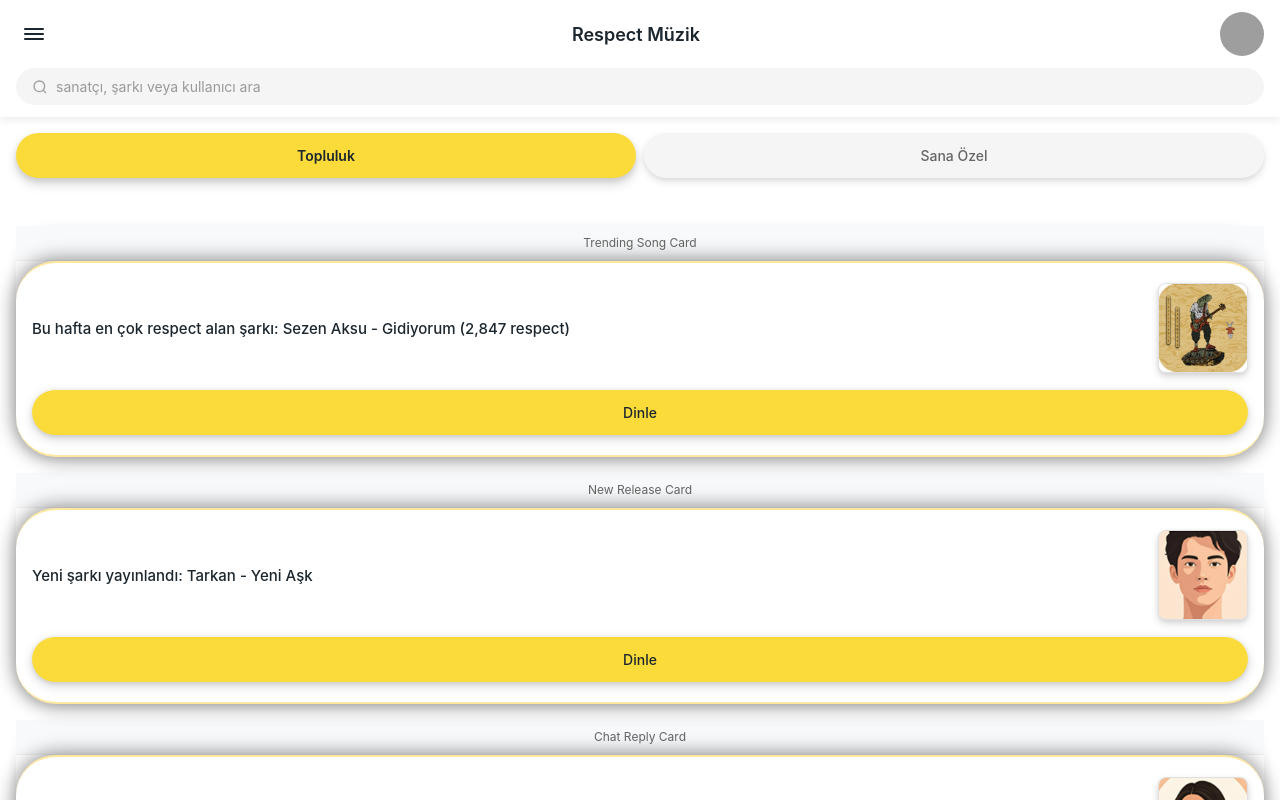
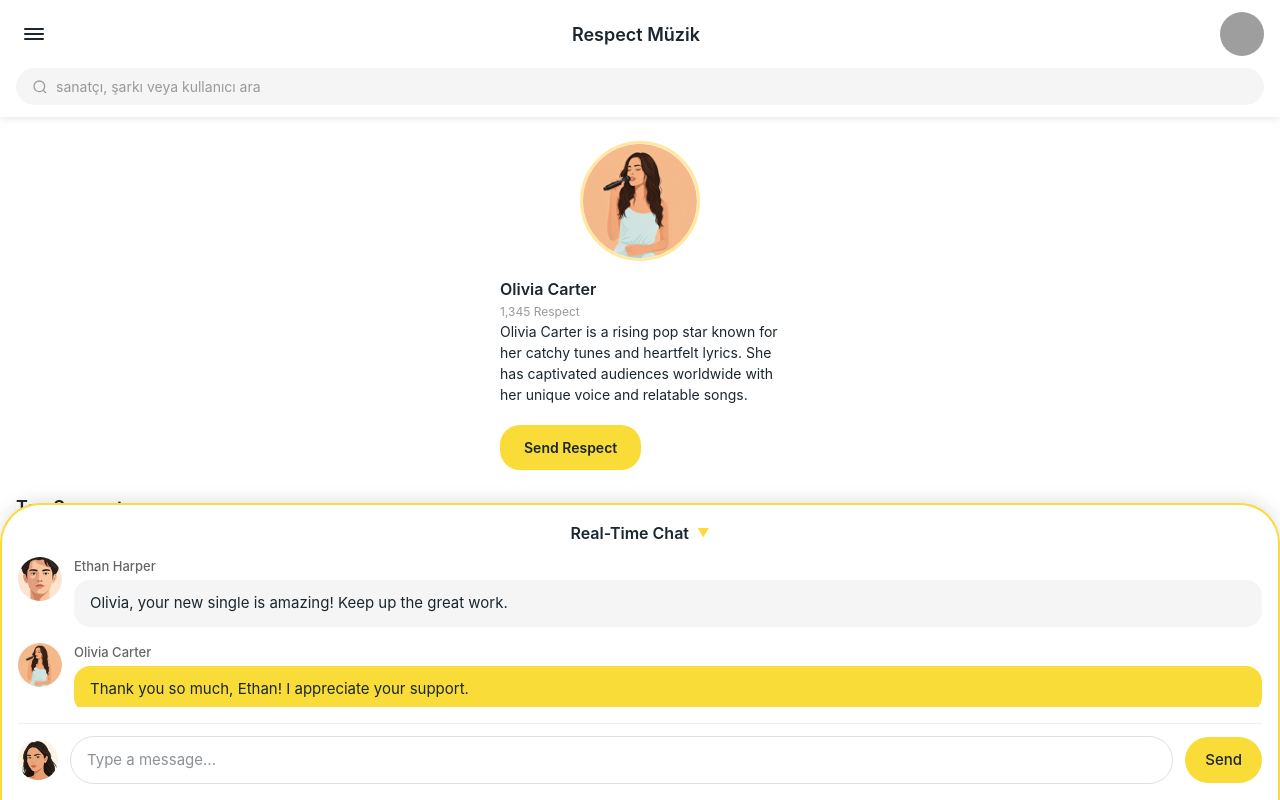
Before and after one commit to semaeryilmaz99/respect-ui-option2-mobile_web, a React (Vite) app: page / in a window 1280 px wide. Shown: the top 800 px of the page. Built offline with nearby package versions, Linux system fonts and the light colour scheme; grey boxes are pictures that could not be loaded.

Commit message:
artist chat fixed

```diff
--- a/src/App.css
+++ b/src/App.css
@@ -364,7 +364,7 @@
 
 .artist-content {
   flex: 1;
-  padding-bottom: 32px;
+  padding-bottom: 320px;
 }
 
 /* Artist Header removed - using main Header component instead */
@@ -439,6 +439,44 @@
   padding: 0 16px;
 }
 
+.real-time-chat .section-title {
+  padding: 0;
+  margin-bottom: 12px;
+  font-size: 16px;
+  text-align: center;
+}
+
+.chat-toggle {
+  cursor: pointer;
+  user-select: none;
+  display: flex;
+  align-items: center;
+  justify-content: center;
+  gap: 8px;
+  padding: 8px;
+  border-radius: 20px;
+  transition: background-color 0.2s ease;
+}
+
+.chat-toggle:hover {
+  background-color: #f8f9fa;
+}
+
+.toggle-icon {
+  font-size: 12px;
+  transition: transform 0.5s cubic-bezier(0.4, 0, 0.2, 1);
+  color: #fbdb3a;
+  font-weight: bold;
+}
+
+.toggle-icon.open {
+  transform: rotate(0deg);
+}
+
+.toggle-icon.closed {
+  transform: rotate(180deg);
+}
+
 /* Top Supporters Styles */
 .top-supporters {
   margin-bottom: 24px;
@@ -545,12 +583,44 @@
 
 /* Real-Time Chat Styles */
 .real-time-chat {
-  margin-bottom: 32px;
+  position: fixed;
+  bottom: 0;
+  left: 0;
+  right: 0;
+  background-color: #ffffff;
+  border: 2px solid #fbdb3a;
+  border-bottom: none;
+  border-radius: 40px 40px 0 0;
+  padding: 16px;
+  box-shadow: 0 -4px 16px rgba(0, 0, 0, 0.1);
+  z-index: 1000;
+  max-height: 300px;
+  overflow-y: auto;
+  transition: all 0.5s cubic-bezier(0.4, 0, 0.2, 1);
+}
+
+.real-time-chat.closed {
+  max-height: 60px;
+  overflow: hidden;
+}
+
+.chat-content {
+  transition: all 0.5s cubic-bezier(0.4, 0, 0.2, 1);
+  transform: translateY(0);
+  opacity: 1;
+}
+
+.real-time-chat.closed .chat-content {
+  transform: translateY(20px);
+  opacity: 0;
+  pointer-events: none;
 }
 
 .chat-messages {
-  padding: 0 16px;
-  margin-bottom: 20px;
+  padding: 0;
+  margin-bottom: 16px;
+  max-height: 150px;
+  overflow-y: auto;
 }
 
 .chat-message {
@@ -602,7 +672,10 @@
   display: flex;
   align-items: center;
   gap: 12px;
-  padding: 0 16px;
+  padding: 0;
+  border-top: 1px solid #f0f0f0;
+  padding-top: 12px;
+  margin-top: 8px;
 }
 
 .chat-input-avatar {
--- a/src/App.jsx
+++ b/src/App.jsx
@@ -1,9 +1,9 @@
 import React from 'react'
 import './App.css'
-import FeedPage from './components/FeedPage'
+import ArtistPage from './components/ArtistPage'
 
 function App() {
-  return <FeedPage />
+  return <ArtistPage />
 }
 
 export default App
--- a/src/components/RealTimeChat.jsx
+++ b/src/components/RealTimeChat.jsx
@@ -1,6 +1,8 @@
-import React from 'react'
+import React, { useState } from 'react'
 
 const RealTimeChat = () => {
+  const [isOpen, setIsOpen] = useState(true)
+
   const chatMessages = [
     {
       id: 1,
@@ -18,10 +20,20 @@
     }
   ]
 
+  const toggleChat = () => {
+    setIsOpen(!isOpen)
+  }
+
   return (
-    <div className="real-time-chat">
-      <h3 className="section-title">Real-Time Chat</h3>
+    <div className={`real-time-chat ${isOpen ? 'open' : 'closed'}`}>
+      <h3 className="section-title chat-toggle" onClick={toggleChat}>
+        Real-Time Chat
+        <span className={`toggle-icon ${isOpen ? 'open' : 'closed'}`}>
+          {isOpen ? '▼' : '▲'}
+        </span>
+      </h3>
 
+      <div className="chat-content">
         <div className="chat-messages">
           {chatMessages.map((message) => (
             <div key={message.id} className={`chat-message ${message.isOwn ? 'own-message' : 'other-message'}`}>
@@ -49,6 +61,7 @@
           <button className="send-button">Send</button>
         </div>
       </div>
+    </div>
   )
 }
 
```
Lines whose indentation alone changed are shown as unchanged.
